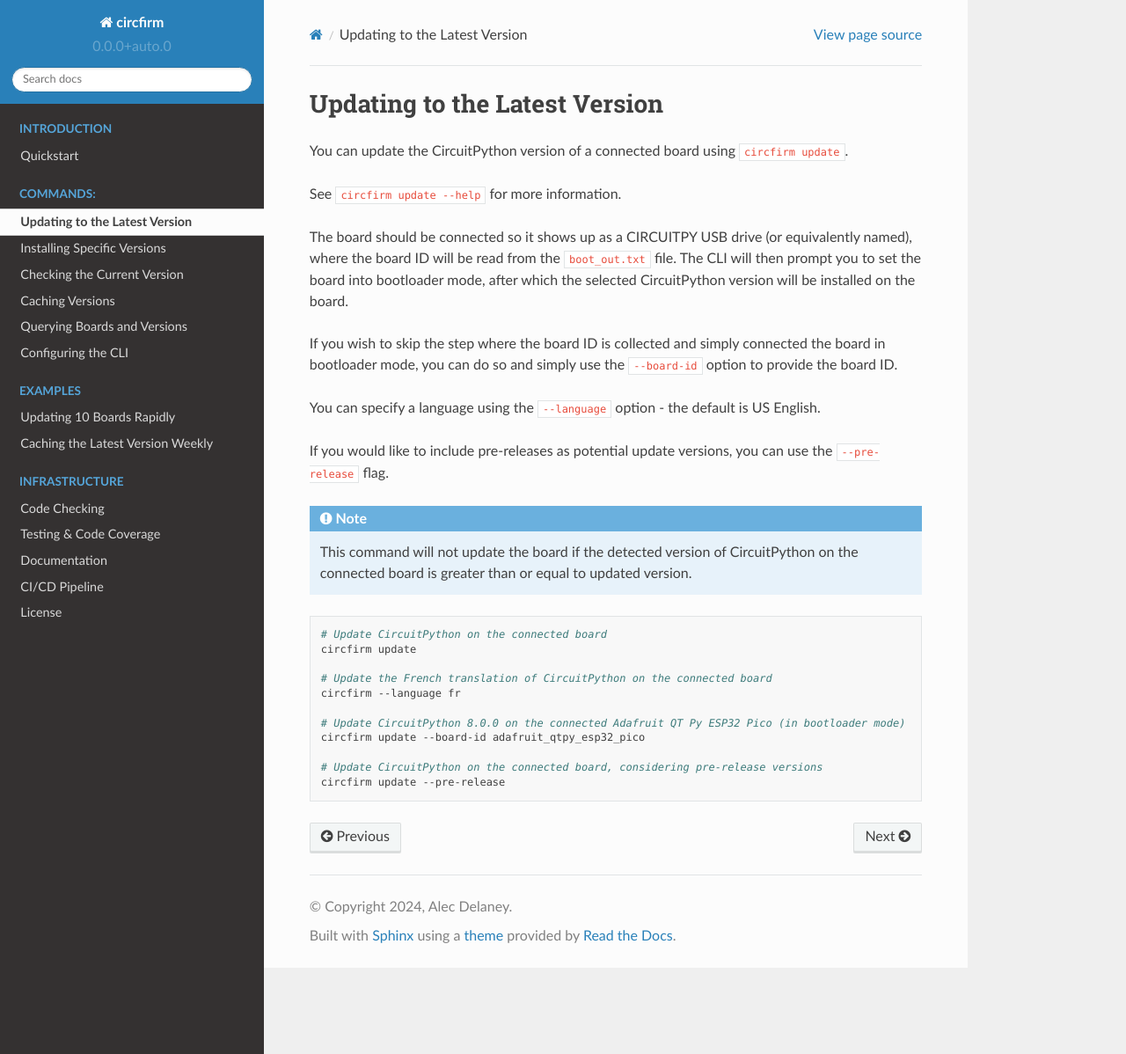
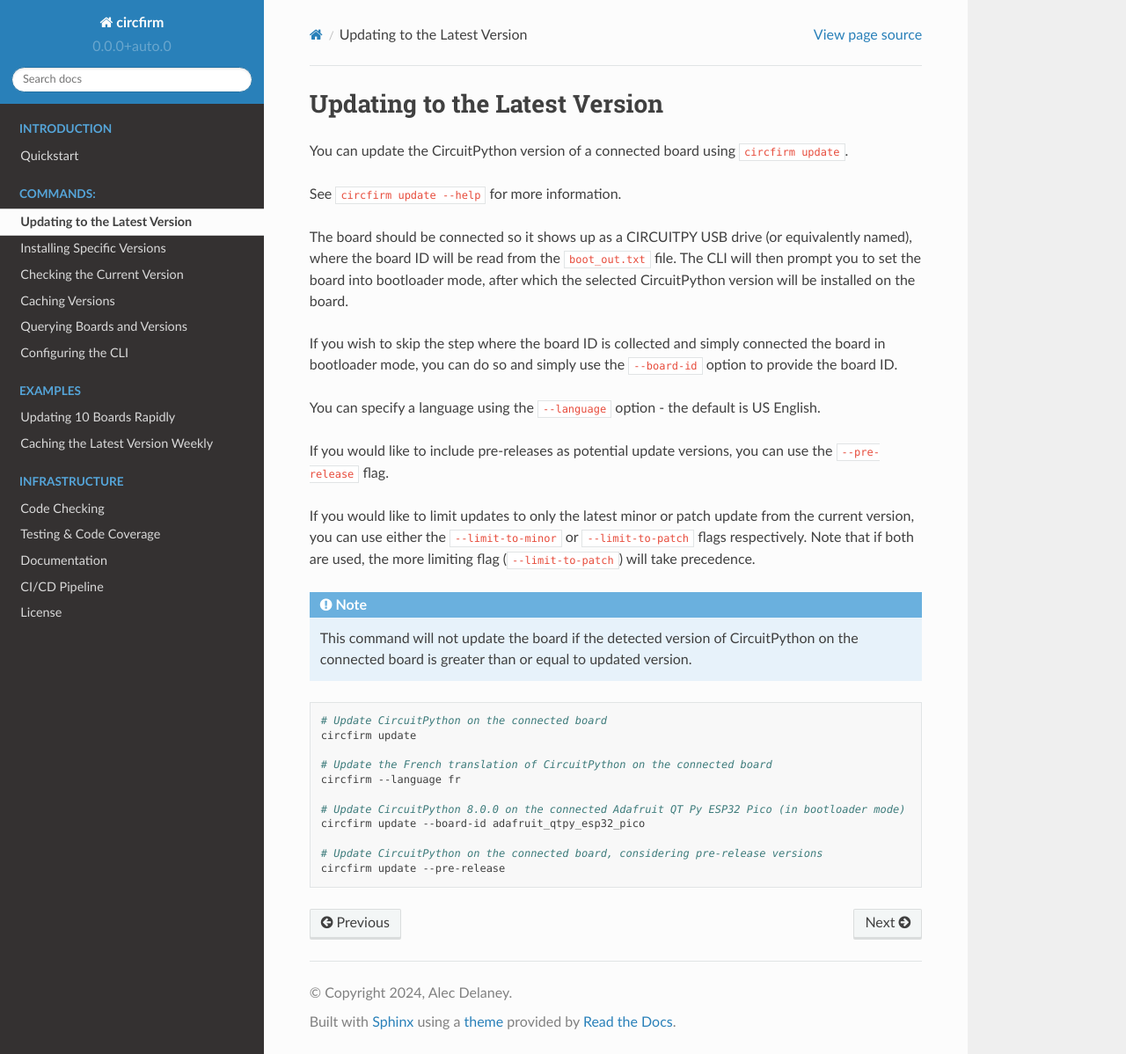
Before and after one commit to tekktrik/circfirm, a Sphinx documentation site: the page built from docs/commands/update.rst, in a window 1280 px wide and 1198 px high. Shown: the whole window at 88% size. Built offline with Sphinx 7.4.7 and the Read the Docs theme 2.0.0, drawn with Linux system fonts in a browser that asks for light colours.

Commit message:
Add documentation for new update command options

```diff
--- a/docs/commands/update.rst
+++ b/docs/commands/update.rst
@@ -22,6 +22,10 @@ You can specify a language using the ``--language`` option - the default is US E
 If you would like to include pre-releases as potential update versions, you can use the
 ``--pre-release`` flag.
 
+If you would like to limit updates to only the latest minor or patch update from the current version,
+you can use either the ``--limit-to-minor`` or ``--limit-to-patch`` flags respectively.  Note that if
+both are used, the more limiting flag (``--limit-to-patch``) will take precedence.
+
 .. note::
 
     This command will not update the board if the detected version of CircuitPython on the connected
```
